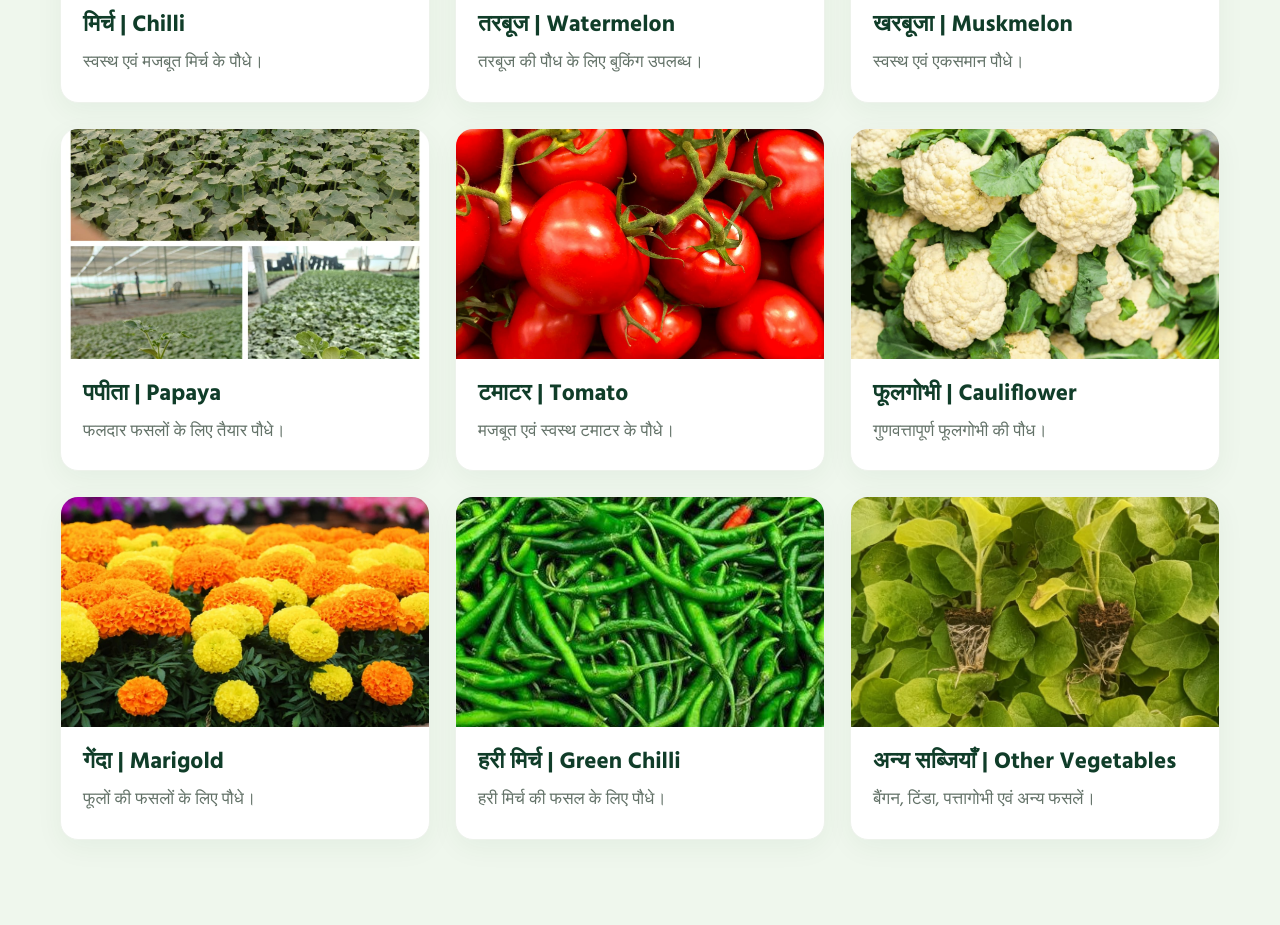
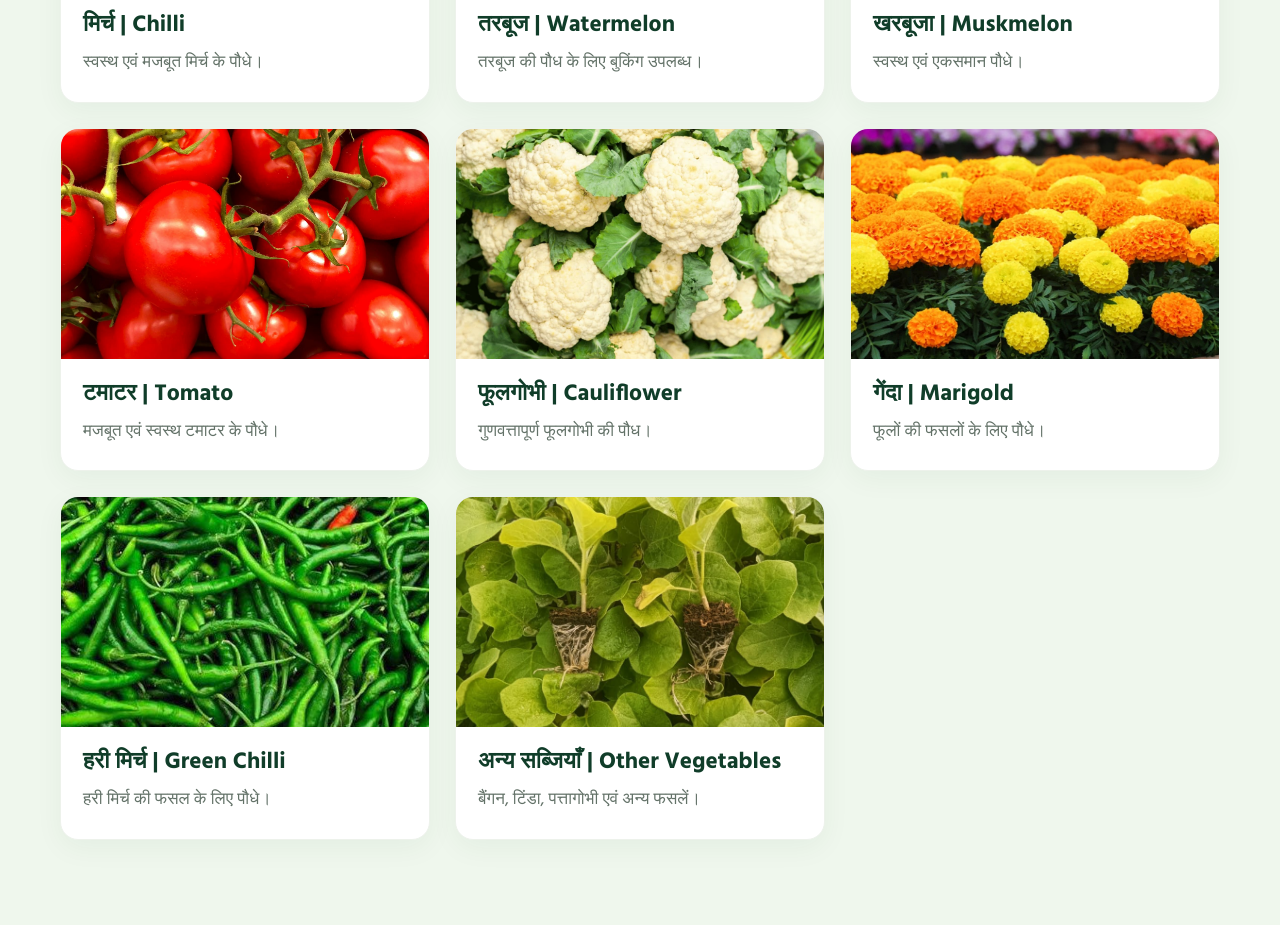
Before and after one commit to aashurj/shreeananta, a plain HTML site: page index.html in a window 1280 px wide. Shown: the part 1880-2805 px from the top of the page. Drawn offline with Linux system fonts and the light colour scheme.

Commit message:
Remove Papaya product from listings and form
Removed Papaya option from product list and form.

```diff
--- a/index.html
+++ b/index.html
@@ -138,7 +138,6 @@ footer p{font-size:15px;color:#c9ddcb;margin-top:5px}
     <article class="product-card"><img src="images/nursery-20.jpeg" alt="लाल मिर्च"><div class="product-info"><h3>मिर्च | Chilli</h3><p>स्वस्थ एवं मजबूत मिर्च के पौधे।</p></div></article>
     <article class="product-card"><img src="images/nursery-04.jpeg" alt="तरबूज बुकिंग पोस्टर"><div class="product-info"><h3>तरबूज | Watermelon</h3><p>तरबूज की पौध के लिए बुकिंग उपलब्ध।</p></div></article>
     <article class="product-card"><img src="images/nursery-01.jpeg" alt="स्वस्थ पौध की जड़ और पौधा"><div class="product-info"><h3>खरबूजा | Muskmelon</h3><p>स्वस्थ एवं एकसमान पौधे।</p></div></article>
-    <article class="product-card"><img src="images/nursery-02.jpeg" alt="पॉलीबैग में तैयार पौधे"><div class="product-info"><h3>पपीता | Papaya</h3><p>फलदार फसलों के लिए तैयार पौधे।</p></div></article>
     <article class="product-card"><img src="images/nursery-19.jpeg" alt="लाल टमाटर"><div class="product-info"><h3>टमाटर | Tomato</h3><p>मजबूत एवं स्वस्थ टमाटर के पौधे।</p></div></article>
     <article class="product-card"><img src="images/nursery-25.jpeg" alt="फूलगोभी"><div class="product-info"><h3>फूलगोभी | Cauliflower</h3><p>गुणवत्तापूर्ण फूलगोभी की पौध।</p></div></article>
     <article class="product-card"><img src="images/nursery-16.jpeg" alt="गेंदा फूल"><div class="product-info"><h3>गेंदा | Marigold</h3><p>फूलों की फसलों के लिए पौधे।</p></div></article>
@@ -198,7 +197,7 @@ footer p{font-size:15px;color:#c9ddcb;margin-top:5px}
     <label for="customer">आपका नाम | Your Name</label><input id="customer" type="text" placeholder="अपना नाम लिखें" required>
     <label for="mobile">मोबाइल नंबर | Mobile Number</label><input id="mobile" type="tel" pattern="[0-9]{10}" placeholder="10 अंकों का मोबाइल नंबर" required>
     <label for="crop">फसल चुनें | Select Crop</label><select id="crop" required>
-      <option value="">फसल चुनें</option><option>मिर्च | Chilli</option><option>तरबूज | Watermelon</option><option>खरबूजा | Muskmelon</option><option>पपीता | Papaya</option><option>टमाटर | Tomato</option><option>बैंगन | Brinjal</option><option>फूलगोभी | Cauliflower</option><option>गेंदा | Marigold</option><option>अन्य | Other</option>
+      <option value="">फसल चुनें</option><option>मिर्च | Chilli</option><option>तरबूज | Watermelon</option><option>खरबूजा | Muskmelon</option><option>टमाटर | Tomato</option><option>बैंगन | Brinjal</option><option>फूलगोभी | Cauliflower</option><option>गेंदा | Marigold</option><option>अन्य | Other</option>
     </select>
     <label for="quantity">पौधों की संख्या | Quantity</label><input id="quantity" type="number" min="1" placeholder="कितने पौधे चाहिए?" required>
     <label for="message">अन्य जानकारी | Message</label><textarea id="message" placeholder="अपनी जरूरत या सवाल लिखें"></textarea>
```
